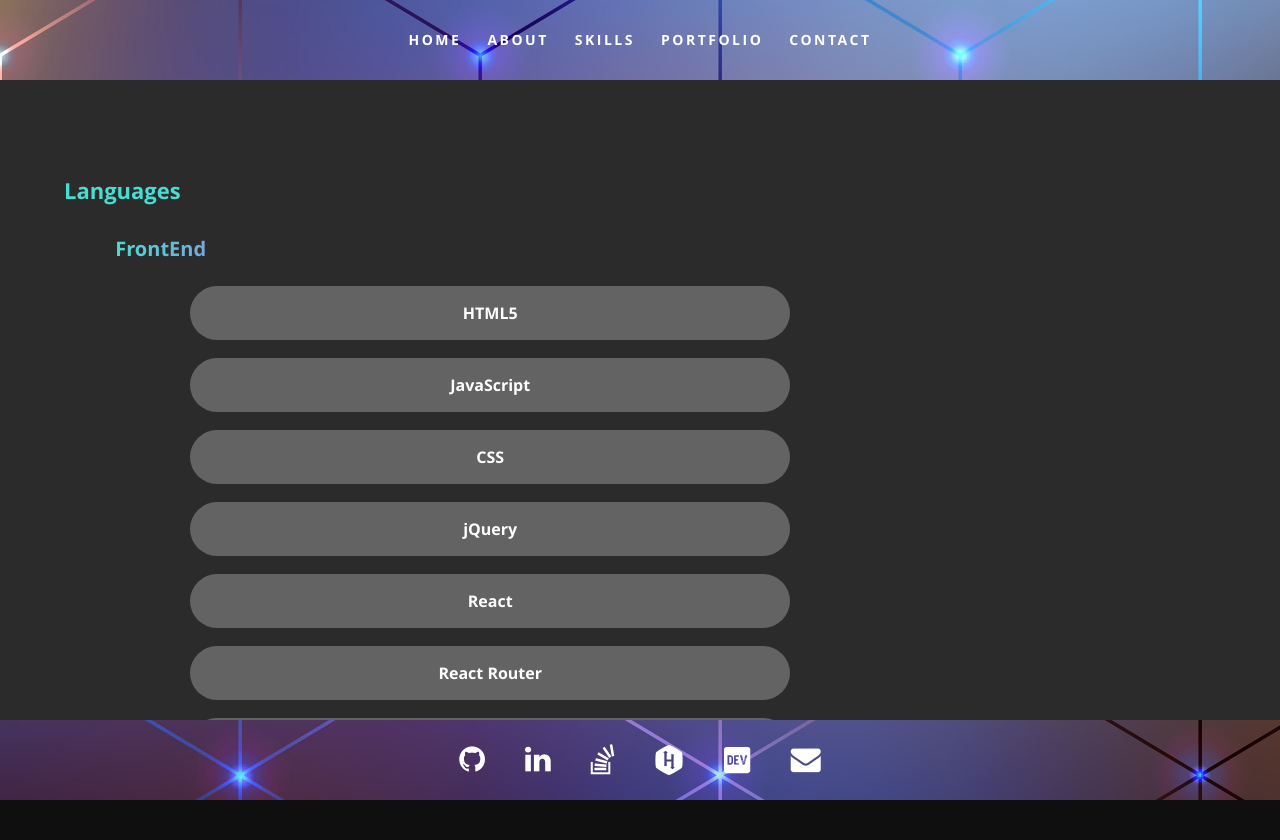
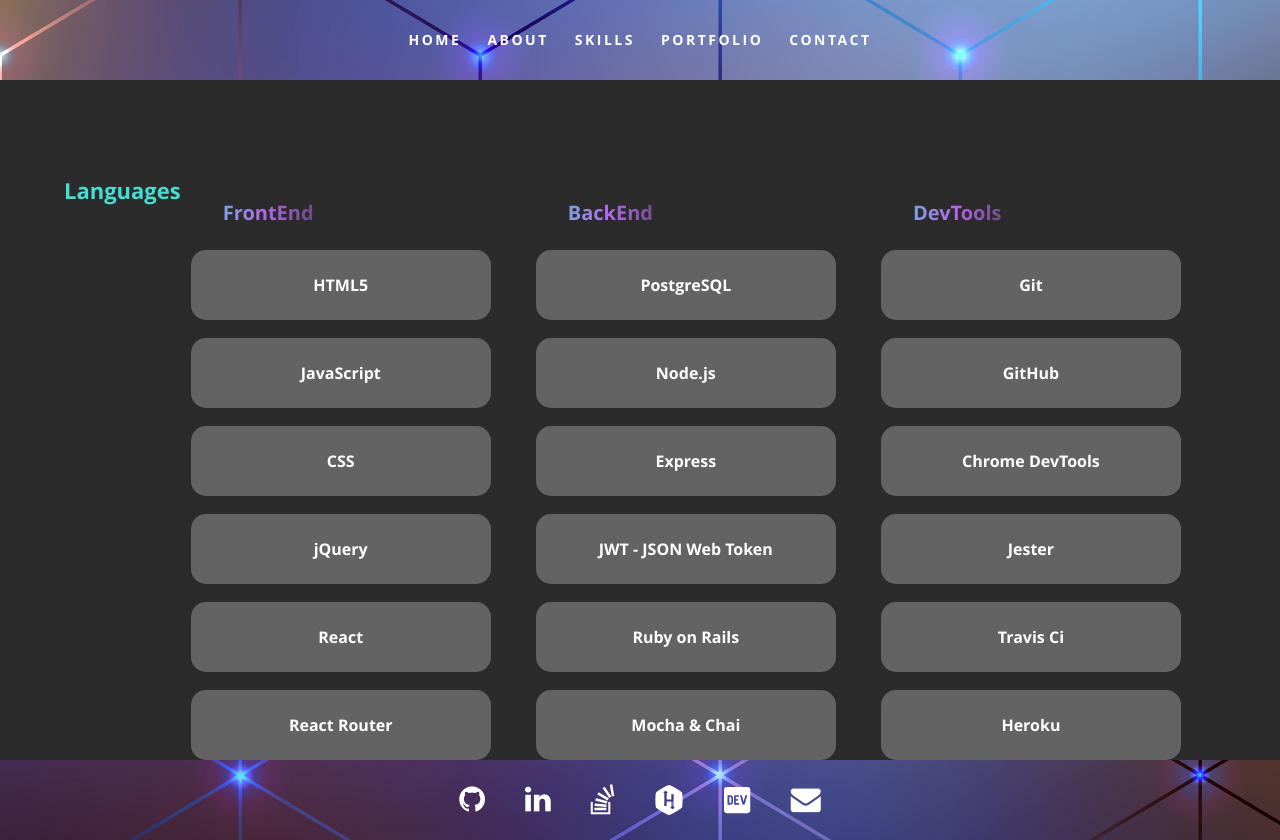
Before and after one commit to Seraphyne/react-portfolio-2.0, a React (Create React App) app: page /skills in a window 1280 px wide. Before the commit the page ends 800 px from the top, so only its background shows below. Built offline with nearby package versions, Linux system fonts and the light colour scheme.

Commit message:
changes on css, layout and some components

```diff
--- a/public/css/default.css
+++ b/public/css/default.css
@@ -139,7 +139,7 @@
 /*  5. Images  --------------------------------------------------------- */
 
 img {
-   max-width: 100%;
+   max-width: auto;
    height: auto;
 }
 
--- a/src/Components/About/About.css
+++ b/src/Components/About/About.css
@@ -2,7 +2,7 @@
   background: #2B2B2B;
   padding-top: 1rem;
   overflow: auto;
-  height: calc(100vh - 16rem);
+  height: calc(100vh - 12rem);
 }
 
 #about h2 {
--- a/src/Components/About/About.js
+++ b/src/Components/About/About.js
@@ -24,7 +24,8 @@
           </div>
           <div className="column">
               <p>
-                <a href="pdf/ResumeRenataD.pdf" className="button" rel="noopener noreferrer" target="_blank"><i className="fa fa-download" /> Download Resume</a>
+                <b>For more information and my resume, please, send an email.</b>
+                {/* <a href="pdf/ResumeRenataD.pdf" className="button" rel="noopener noreferrer" target="_blank"><i className="fa fa-download" /> Download Resume</a> */}
               </p>
           </div>
         </div>
--- a/src/Components/Contact/Contact.css
+++ b/src/Components/Contact/Contact.css
@@ -2,7 +2,8 @@
   background: #2B2B2B;
   padding-top: 26px;
   color: #636363;
-  overflow: hidden;
+  overflow: auto;
+  height: calc(100vh - 12rem);
 }
 #contact .section-head {
   width: 80%;
--- a/src/Components/Footer/Footer.css
+++ b/src/Components/Footer/Footer.css
@@ -16,5 +16,13 @@
 }
 
 .footer .social-links li{
-  margin: 0 2rem;
+  margin: 0 1rem;
 }
+
+
+@media only screen and (min-width: 600px) {
+  .footer .social-links li{
+    margin: 0 2rem;
+  }
+
+}
--- a/src/Components/Portfolio/Portfolio.css
+++ b/src/Components/Portfolio/Portfolio.css
@@ -1,9 +1,7 @@
-
-
 #portfolio {
   background: #2B2B2B;
-  overflow: hidden;
-  height: calc(100vh - 16rem);
+  overflow: auto;
+  height: calc(100vh - 12rem);
   display: flex;
   flex-direction: row;
   color: #FFF;
@@ -264,7 +262,7 @@
     position: relative;
     flex-direction: column;
     height: calc(100vh - 8rem);
-    margin-bottom: -8rem;
+    /* margin-bottom: -8rem; */
   }
 
   #portfolio h2{
--- a/src/Components/Skills/Skills.css
+++ b/src/Components/Skills/Skills.css
@@ -2,7 +2,16 @@
     background: #2B2B2B;
     padding-top: 1rem;
     overflow: auto;
-    height: calc(100vh - 16rem);
+    height: calc(100vh - 12rem);
+  }
+
+  #skills .main-row{
+    flex-direction: row;
+  }
+
+  #skills .flex{
+    display: flex;
+    flex-direction: row;
   }
 
   #skills h2 {
@@ -26,10 +35,7 @@
     -moz-background-clip: text;
     -moz-text-fill-color: transparent;
     margin: 22px 0 22px 0;
-  }
-
-  #skills button{
-    border-radius: 70px;
+    padding-left: 42px;
   }
 
   #skills li{
@@ -38,10 +44,12 @@
     /* background: #26ebf17a; */
     background: #636363;;
     color: #fff;
-    padding: 12px 20px;
-    margin-bottom: 18px;
+    padding: 5px;
+    margin: 0 1rem 1rem 0;
     height: auto;
     text-align: center;
+    border-radius: 15px;
+    width: 150px;
 
     /* -webkit-transition: all .2s ease-in-out;
     -moz-transition: all .2s ease-in-out;
@@ -52,7 +60,6 @@
      -moz-border-radius: 3px;
      -webkit-border-radius: 3px;
      -khtml-border-radius: 3px; */
-     border-radius: 43px;
   }
 
   #skills li:hover {
@@ -60,35 +67,6 @@
     background: #48ddd1;
     color: #fff;
  }
-
-  #skills p {
-    line-height: 30px;
-    color: #fff;
-  }
-
-  #skills .address {
-   padding-top: 10px;
-  }
-
-  #skills .profile-pic {
-    padding: 4rem;
-    width: 100%;
-    align-self: center;
-    border-radius: 100%;
-    max-width: 40rem;
-    min-width: 30rem;
-    margin: 0 auto;
-  }
-
-  .stretch-fix {
-    align-items: flex-start;
-  }
-
-  #skills .contact-details { width: 42%; }
-  #skills .download {
-    width: 58%;
-    padding-top: 6px;
-  }
 
   #skills .main-col {
     /* padding-right: 5%;  */
@@ -115,18 +93,45 @@
     flex-direction: column;
   }
 
-  @media only screen and (min-width: 700px) {
+  @media only screen and (max-width: 640px) {
+
+    #skills .flex{
+      display: flex;
+      flex-direction: column;
+      margin-left: 28px;
+    }
+
+    #skills li {
+      width: 270px;
+    }
+  }
+
+  @media only screen and (min-width: 800px) {
     #skills .main-row{
       flex-direction: row;
     }
     #skills {
       padding-top: 96px;
     }
+    #skills .flex{
+      display: flex;
+      flex-direction: row;
+    }
     #skills li{
-      margin: 0 0 18px 75px;
-      width: 600px;
-    }
-    #skills .main-col{
-      padding-right: 10%;
+      margin: 0 0 18px 10px;
+      width: 200px;
+      padding: 20px;
     }
   }
+
+  @media only screen and (min-width: 1000px){
+
+    #skills .main-col{
+      /* width: auto; */
+    }
+
+    #skills li{
+      width: 300px;
+      margin: 0 0 18px 10px;
+    }
+  }
--- a/src/Components/Skills/Skills.js
+++ b/src/Components/Skills/Skills.js
@@ -5,7 +5,7 @@
     return (
         <section id="skills">
           <div className="main-row">
-            <div className="column main-col">
+            <div className="column main-col flex">
                 <h2>Languages</h2>
                   <div className="column main-col">
                      <h4>FrontEnd</h4>
```
Also changed, not shown: 1 other file (tests, documents, lock files or other folders).
